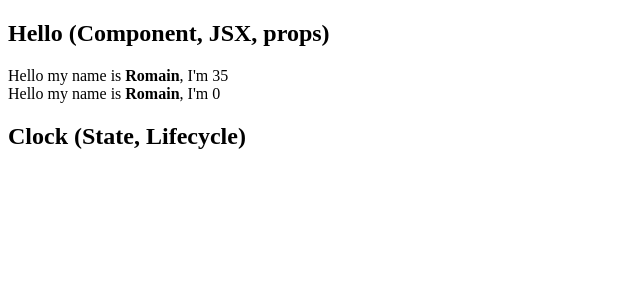
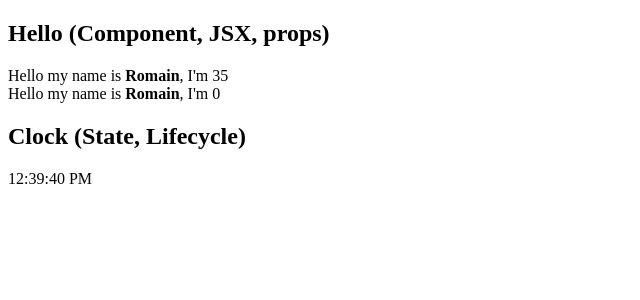
Before and after one commit to bioub/Formation_React_2021_03, a React (Create React App) app in the folder hello-react/: page / in a window 1280 px wide. Shown: the top 300 px of the page, without its empty margins (0-640 px from the left). Built offline with nearby package versions, Linux system fonts and the light colour scheme.

Commit message:
State + Immuabilité

```diff
--- a/hello-react/src/App.js
+++ b/hello-react/src/App.js
@@ -1,5 +1,6 @@
 // optionnel depuis React 17
 // import React from "react";
+import Clock from './Clock';
 import Hello from './Hello';
 
 function App() {
@@ -12,7 +13,7 @@ function App() {
       {/* React.createElement(Hello, {name: 'Romain', age: 35, isTrainer: true}) */}
       <Hello name={name} />
       <h2>Clock (State, Lifecycle)</h2>
-
+      <Clock />
     </div>
   );
 }
--- a/hello-react/src/Clock.js
+++ b/hello-react/src/Clock.js
@@ -1,9 +1,36 @@
-function Clock() {
-  return (
-    <div className="Clock">
-      Hello Clock
-    </div>
-  );
+import { Component } from "react";
+
+// function Clock() {
+//   let now = new Date();
+//   // state
+//   return (
+//     <div className="Clock">
+//       {now.toLocaleTimeString()}
+//     </div>
+//   );
+// }
+
+class Clock extends Component {
+  constructor() {
+    super();
+    this.state = {
+      now: new Date(),
+    };
+    setInterval(() => {
+      // Do not mutate state directly. Use setState()
+      this.state.now = new Date();
+    }, 1000);
+  }
+  render() {
+    // dans une classe les props sont accessible via this.props
+    // const { name = '', age = 0, isTrainer = false } = this.props;
+    const { now } = this.state;
+    return (
+      <div className="Clock">
+        {now.toLocaleTimeString()}
+      </div>
+    );
+  }
 }
 
 export default Clock;
```
Also changed, not shown: 1 other file (tests, documents, lock files or other folders).
